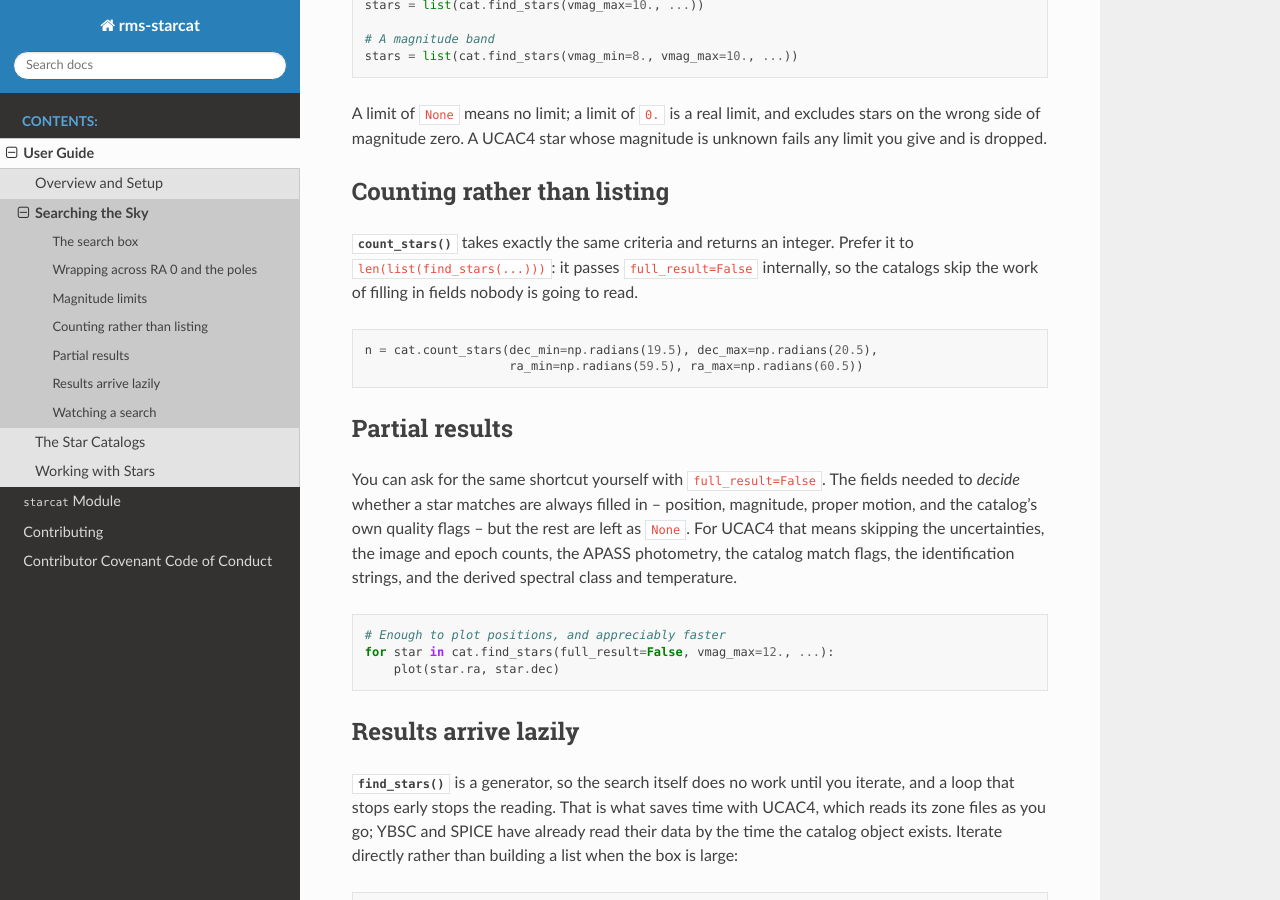
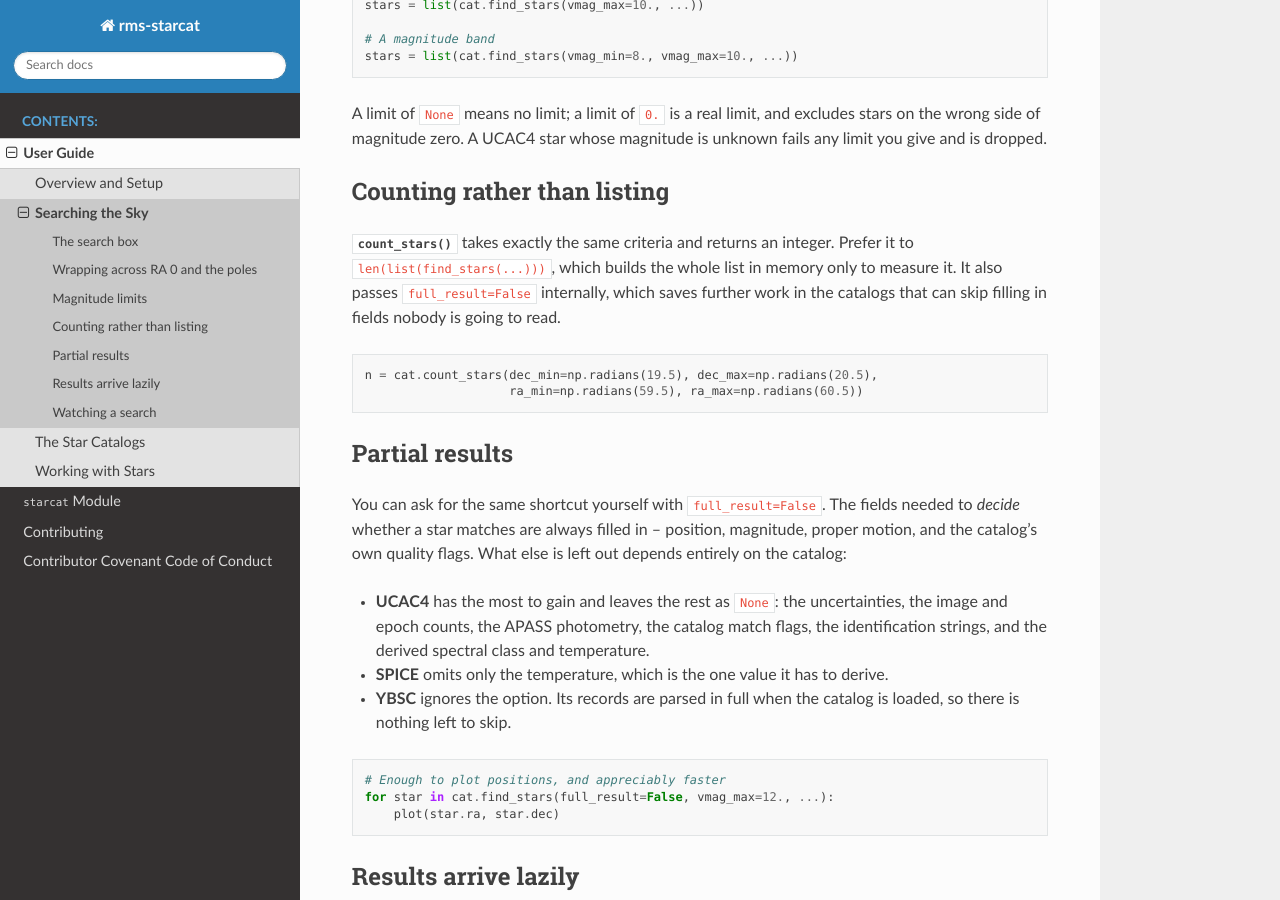
Before and after one commit to SETI/rms-starcat, a Sphinx documentation site: the page built from docs/user_guide/user_guide_searching.rst, in a window 1280 px wide and 900 px high, scrolled down 1227 px. Built offline with Sphinx 7.4.7 and the Read the Docs theme 3.1.0, drawn with Linux system fonts in a browser that asks for light colours.

Commit message:
Correct two more documentation claims
- count_stars and the "Partial results" section presented full_result
  as if every catalog acted on it. Only UCAC4 skips a meaningful amount
  of work; SPICE omits just the derived temperature, and YBSC ignores
  the option because its records are parsed in full when the catalog is
  loaded. What is universal is that count_stars does not build the list.

- The two UCAC4 epoch attributes were documented as "minus 1900", which
  describes the raw field in the zone file. The parser adds 1900 back,
  so the attributes hold the calendar year, as the tests assert.

From CodeRabbit's second pass on #9.

Co-Authored-By: Claude Opus 5 <noreply@anthropic.com>
Claude-Session: https://claude.ai/code/session_01GEeor7zxvRZq6jBs82mEPz

```diff
--- a/docs/user_guide/user_guide_searching.rst
+++ b/docs/user_guide/user_guide_searching.rst
@@ -72,10 +72,10 @@ limit you give and is dropped.
 Counting rather than listing
 ============================
 
-:meth:`~starcat.StarCatalog.count_stars` takes exactly the same criteria and
-returns an integer. Prefer it to ``len(list(find_stars(...)))``: it passes
-``full_result=False`` internally, so the catalogs skip the work of filling in fields
-nobody is going to read.
+:meth:`~starcat.StarCatalog.count_stars` takes exactly the same criteria and returns an
+integer. Prefer it to ``len(list(find_stars(...)))``, which builds the whole list in
+memory only to measure it. It also passes ``full_result=False`` internally, which saves
+further work in the catalogs that can skip filling in fields nobody is going to read.
 
 .. code-block:: python
 
@@ -87,10 +87,15 @@ Partial results
 
 You can ask for the same shortcut yourself with ``full_result=False``. The fields needed
 to *decide* whether a star matches are always filled in -- position, magnitude, proper
-motion, and the catalog's own quality flags -- but the rest are left as ``None``. For
-UCAC4 that means skipping the uncertainties, the image and epoch counts, the APASS
-photometry, the catalog match flags, the identification strings, and the derived
-spectral class and temperature.
+motion, and the catalog's own quality flags. What else is left out depends entirely on
+the catalog:
+
+- **UCAC4** has the most to gain and leaves the rest as ``None``: the uncertainties, the
+  image and epoch counts, the APASS photometry, the catalog match flags, the
+  identification strings, and the derived spectral class and temperature.
+- **SPICE** omits only the temperature, which is the one value it has to derive.
+- **YBSC** ignores the option. Its records are parsed in full when the catalog is
+  loaded, so there is nothing left to skip.
 
 .. code-block:: python
 
```
Also changed, not shown: 2 other files.
